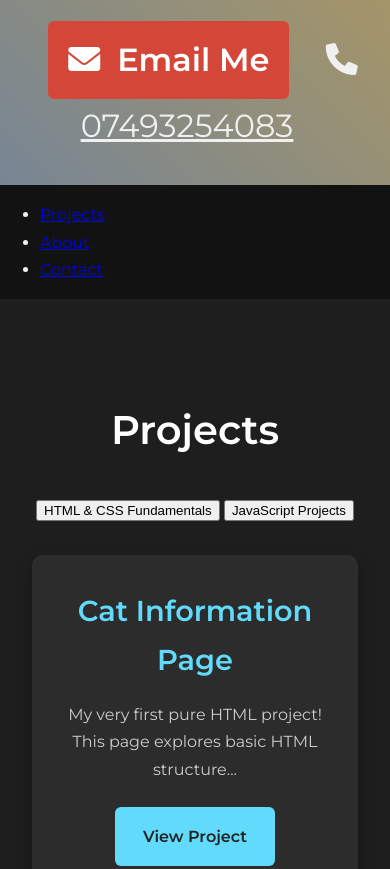
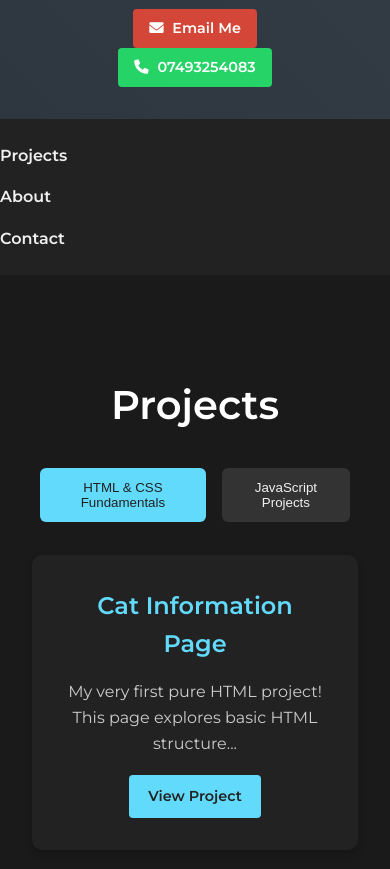
Before and after one commit to Aadil-Mo/Portfolio, a plain HTML site: page index.html in a window 390 px wide. Shown: the part 804-1673 px from the top of the page. Drawn offline with Linux system fonts and the light colour scheme.

Commit message:
Update styles2.css

```diff
--- a/styles.css
+++ b/styles.css
@@ -3,16 +3,17 @@ body {
     font-family: 'Montserrat', sans-serif;
     margin: 0;
     padding: 0;
-    background-color: #121212; /* Dark background color */
-    color: #f0f0f0; /* Light text color */
-    line-height: 1.7;
-    overflow-x: hidden; /* Prevent horizontal scrollbar */
+    background-color: #1a1a1a; /* Darker background */
+    color: #f0f0f0;
+    line-height: 1.6;
+    overflow-x: hidden;
 }
 
-/* Hero Section Styles */
+/* Updated Hero Section Styles */
 .hero {
     position: relative;
     display: flex;
+    flex-direction: column; /* Stack content vertically */
     justify-content: center;
     align-items: center;
     min-height: 100vh;
@@ -23,6 +24,7 @@ body {
 
 .hero-content {
     z-index: 2;
+    max-width: 800px; /* Limit content width for better readability */
 }
 
 .hero h1 {
@@ -34,6 +36,12 @@ body {
 .hero-subtitle {
     font-size: 1.5rem;
     color: #ccc;
+    margin-bottom: 1rem;
+}
+
+.hero p {
+    font-size: 1.1rem;
+    color: #ddd;
     margin-bottom: 2rem;
 }
 
@@ -43,9 +51,10 @@ body {
     left: 0;
     width: 100%;
     height: 100%;
-    background: linear-gradient(45deg, #ff6b6b, #498afb, #fec84b, #38ef7d); /* Gradient background */
-    background-size: 400% 400%;
-    animation: gradientAnimation 15s infinite alternate; /* Animated gradient */
+    /* Subtle gradient */
+    background: linear-gradient(45deg, #28313b, #485461);
+    background-size: 200% 200%;
+    animation: gradientAnimation 10s infinite alternate;
     opacity: 0.8;
 }
 
@@ -55,11 +64,44 @@ body {
     100% { background-position: 0% 50%; }
 }
 
+/* Navigation Styles */
+.main-nav {
+    background-color: #222;
+    padding: 1rem 0;
+    position: sticky; /* Sticky navigation */
+    top: 0;
+    z-index: 10;
+}
+
+.main-nav ul {
+    list-style: none;
+    display: flex;
+    justify-content: center;
+    align-items: center;
+    padding: 0;
+    margin: 0;
+}
+
+.main-nav li {
+    margin: 0 1.5rem;
+}
+
+.main-nav a {
+    color: #f0f0f0;
+    text-decoration: none;
+    font-weight: bold;
+    transition: color 0.3s ease-in-out;
+}
+
+.main-nav a:hover {
+    color: #61dafb;
+}
+
 /* Projects Section Styles */
 #projects {
     padding: 4rem 2rem;
     text-align: center;
-    background-color: #1e1e1e; /* Dark background for projects */
+    background-color: #1a1a1a;
 }
 
 #projects h2 {
@@ -68,50 +110,77 @@ body {
     margin-bottom: 2rem;
 }
 
+.project-categories {
+    display: flex;
+    justify-content: center;
+    margin-bottom: 2rem;
+}
+
+.category-button {
+    padding: 0.75rem 1.5rem;
+    margin: 0 0.5rem;
+    border: none;
+    border-radius: 6px;
+    background-color: #333;
+    color: #f0f0f0;
+    cursor: pointer;
+    transition: background-color 0.3s ease-in-out;
+}
+
+.category-button.active {
+    background-color: #61dafb;
+    color: #222;
+}
+
+.category-button:hover {
+    background-color: #444;
+}
+
 .projects-grid {
     display: grid;
-    /* Updated grid-template-columns to better handle the increased number of projects */
     grid-template-columns: repeat(auto-fit, minmax(300px, 1fr));
-    gap: 30px;
+    gap: 2rem; /* Adjusted gap */
     max-width: 1200px;
     margin: 2rem auto;
     padding: 0 1rem;
 }
 
 .project-card {
-    background-color: #2c2c2c;
+    background-color: #222; /* Darker card background */
     padding: 2rem;
     border-radius: 10px;
-    box-shadow: 0 8px 16px rgba(0, 0, 0, 0.3);
-    transition: transform 0.3s ease-in-out, box-shadow 0.3s ease-in-out;
+    box-shadow: 0 4px 8px rgba(0, 0, 0, 0.2); /* Softer shadow */
+    transition: transform 0.2s ease-in-out, box-shadow 0.2s ease-in-out;
 }
 
 .project-card:hover {
-    transform: translateY(-8px);
-    box-shadow: 0 12px 24px rgba(0, 0, 0, 0.4);
+    transform: translateY(-5px); /* Less intense hover */
+    box-shadow: 0 8px 16px rgba(0, 0, 0, 0.3);
 }
 
 .project-card h3 {
-    color: #61dafb; /* Accent color for project titles */
+    color: #61dafb;
     margin-top: 0;
     margin-bottom: 1rem;
-    font-size: 1.8rem;
+    font-size: 1.5rem;
 }
 
 .project-card p {
     color: #ccc;
-    margin-bottom: 1.5rem;
+    margin-bottom: 1.2rem;
+    font-size: 1rem;
 }
 
 .project-card a {
     display: inline-block;
-    padding: 1rem 1.75rem;
-    background-color: #61dafb; /* Accent color for view button */
+    padding: 0.6rem 1.2rem; /* Smaller button */
+    background-color: #61dafb;
     color: #222;
     text-decoration: none;
-    border-radius: 6px;
+    border-radius: 4px; /* Less rounded */
     font-weight: bold;
-    transition: background-color 0.3s ease-in-out, color 0.3s ease-in-out;
+    font-size: 0.9rem;
+    transition: background-color 0.2s ease-in-out, color 0.2s ease-in-out;
 }
 
 .project-card a:hover {
@@ -119,8 +188,41 @@ body {
     color: #fff;
 }
 
+/* About Section Styles */
+#about {
+    padding: 4rem 2rem;
+    text-align: center;
+    background-color: #222;
+}
+
+#about h2 {
+    font-size: 2.5rem;
+    color: #fff;
+    margin-bottom: 2rem;
+}
+
+#about p {
+    font-size: 1.1rem;
+    color: #ddd;
+    max-width: 800px;
+    margin: 0 auto;
+}
+
+/* Contact Section Styles */
+#contact {
+    padding: 4rem 2rem;
+    text-align: center;
+    background-color: #1a1a1a;
+}
+
+#contact h2 {
+    font-size: 2.5rem;
+    color: #fff;
+    margin-bottom: 2rem;
+}
+
 /* Footer Styles */
-footer {
+.main-footer {
     background-color: #222;
     color: #f0f0f0;
     text-align: center;
@@ -146,7 +248,7 @@ footer {
 
 .social-links a {
     margin: 0 1rem;
-    font-size: 2rem;
+    font-size: 1.5rem; /* Smaller icons */
     color: #f0f0f0;
     transition: color 0.3s ease-in-out;
 }
@@ -155,15 +257,15 @@ footer {
     color: #61dafb;
 }
 
-/* Specific styling for the email link */
 .social-links a.email-link {
     display: inline-block;
-    padding: 0.75rem 1.25rem;
-    background-color: #d44638; /* Red color for Gmail association */
+    padding: 0.5rem 1rem; /* Smaller button */
+    background-color: #d44638;
     color: #fff;
     text-decoration: none;
-    border-radius: 6px;
+    border-radius: 4px; /* Less rounded */
     font-weight: bold;
+    font-size: 0.9rem;
     transition: background-color 0.3s ease-in-out, color 0.3s ease-in-out;
 }
 
@@ -173,20 +275,48 @@ footer {
 }
 
 .social-links a.email-link i {
-    margin-right: 0.5rem;
+    margin-right: 0.3rem;
+}
+
+.social-links a.phone-link {
+    display: inline-block;
+    padding: 0.5rem 1rem; /* Smaller button */
+    background-color: #25d366;
+    color: #fff;
+    text-decoration: none;
+    border-radius: 4px; /* Less rounded */
+    font-weight: bold;
+    font-size: 0.9rem;
+    transition: background-color 0.3s ease-in-out, color 0.3s ease-in-out;
+    margin-left: 1rem;
+}
+
+.social-links a.phone-link:hover {
+    background-color: #1aa84b;
+    color: #fff;
+}
+
+.social-links a.phone-link i {
+    margin-right: 0.3rem;
 }
 
 /* Responsive Adjustments */
 @media (max-width: 768px) {
     .hero h1 {
-        font-size: 2.5rem;
+        font-size: 2.2rem;
     }
     .hero-subtitle {
-        font-size: 1.2rem;
+        font-size: 1.1rem;
     }
     .projects-grid {
-        /* Adjusted grid for smaller screens to stack cards */
         grid-template-columns: 1fr;
         padding: 0;
     }
+    .main-nav ul {
+        flex-direction: column;
+        align-items: flex-start;
+    }
+    .main-nav li {
+        margin: 0.5rem 0;
+    }
 }
```
